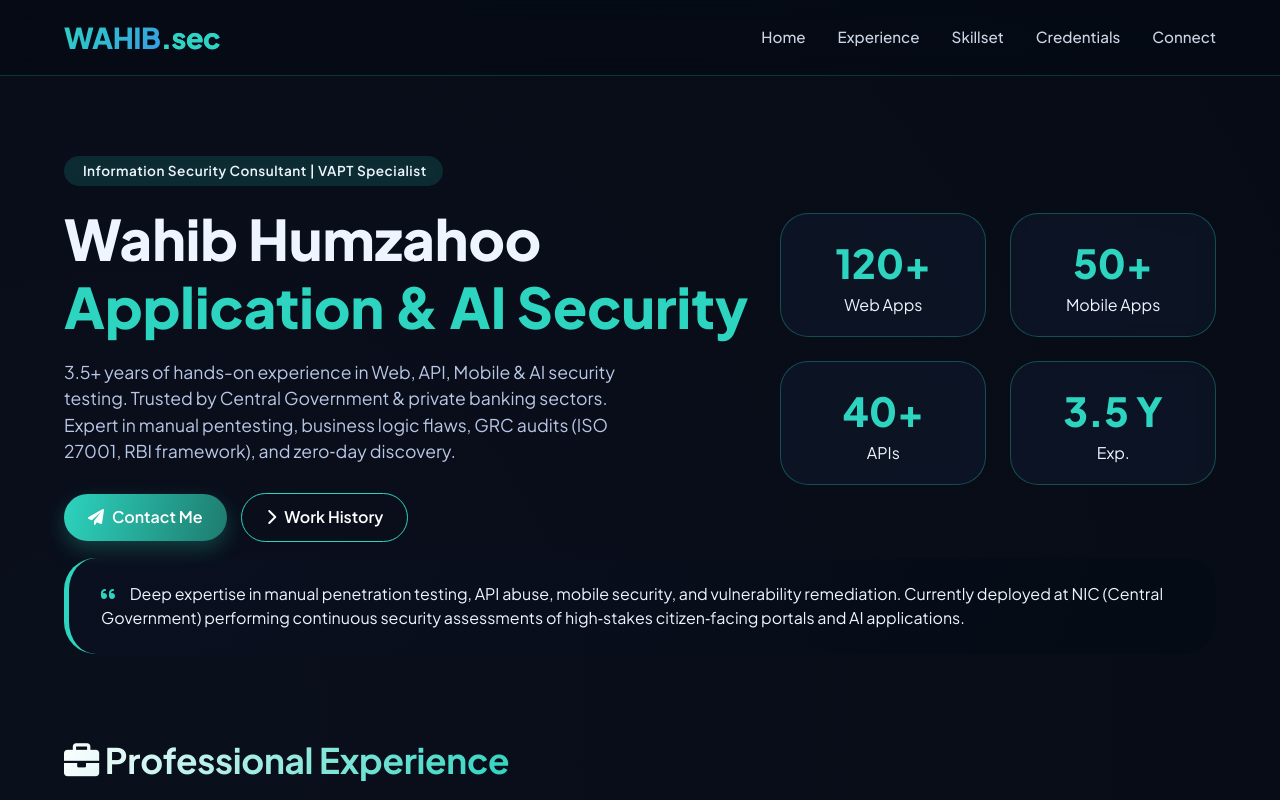
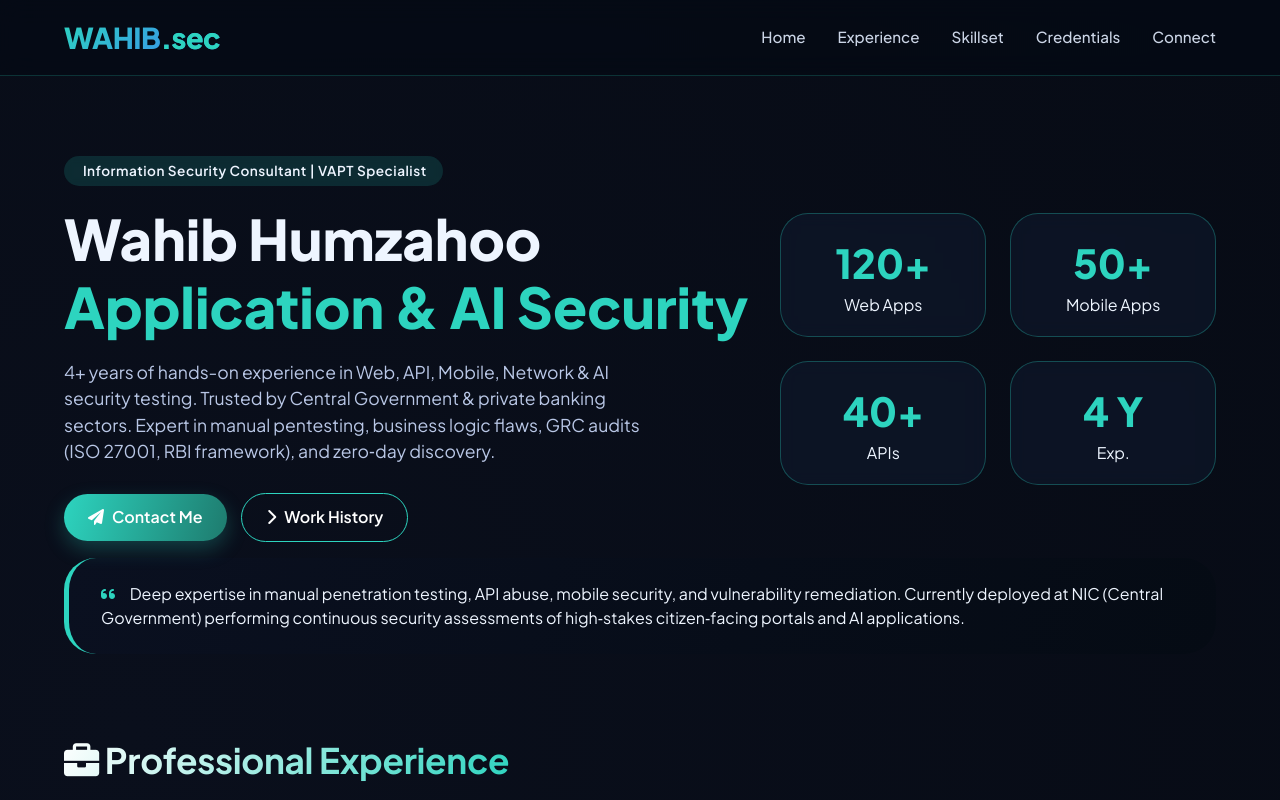
Before and after one commit to wahibhumzahwakil00/myProfile, a plain HTML site: page index.html in a window 1280 px wide. Shown: the top 800 px of the page. Drawn offline with Linux system fonts and the light colour scheme.

Commit message:
Update index.html

```diff
--- a/index.html
+++ b/index.html
@@ -360,7 +360,7 @@
         <div class="hero-tag"><i class="fas fa-shield-hog"></i> Information Security Consultant | VAPT Specialist</div>
         <h1>Wahib Humzahoo<br><span class="highlight">Application & AI Security</span></h1>
         <p class="hero-desc">
-          3.5+ years of hands-on experience in Web, API, Mobile & AI security testing.
+          4+ years of hands-on experience in Web, API, Mobile, Network & AI security testing.
           Trusted by Central Government & private banking sectors. Expert in manual pentesting,
           business logic flaws, GRC audits (ISO 27001, RBI framework), and zero‑day discovery.
         </p>
@@ -373,7 +373,7 @@
         <div class="stat-glow"><div class="stat-number">120+</div><div>Web Apps</div></div>
         <div class="stat-glow"><div class="stat-number">50+</div><div>Mobile Apps</div></div>
         <div class="stat-glow"><div class="stat-number">40+</div><div>APIs</div></div>
-        <div class="stat-glow"><div class="stat-number">3.5 Y</div><div>Exp.</div></div>
+        <div class="stat-glow"><div class="stat-number">4 Y</div><div>Exp.</div></div>
       </div>
     </div>
   </section>
```
